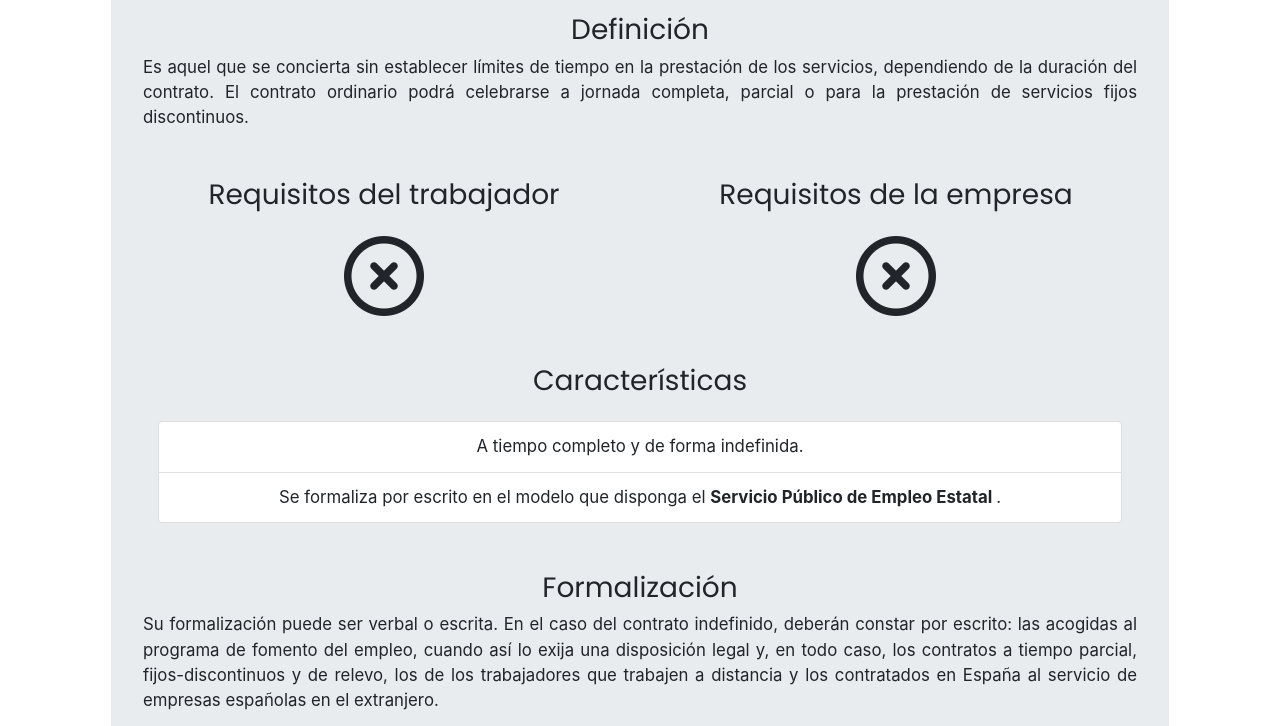
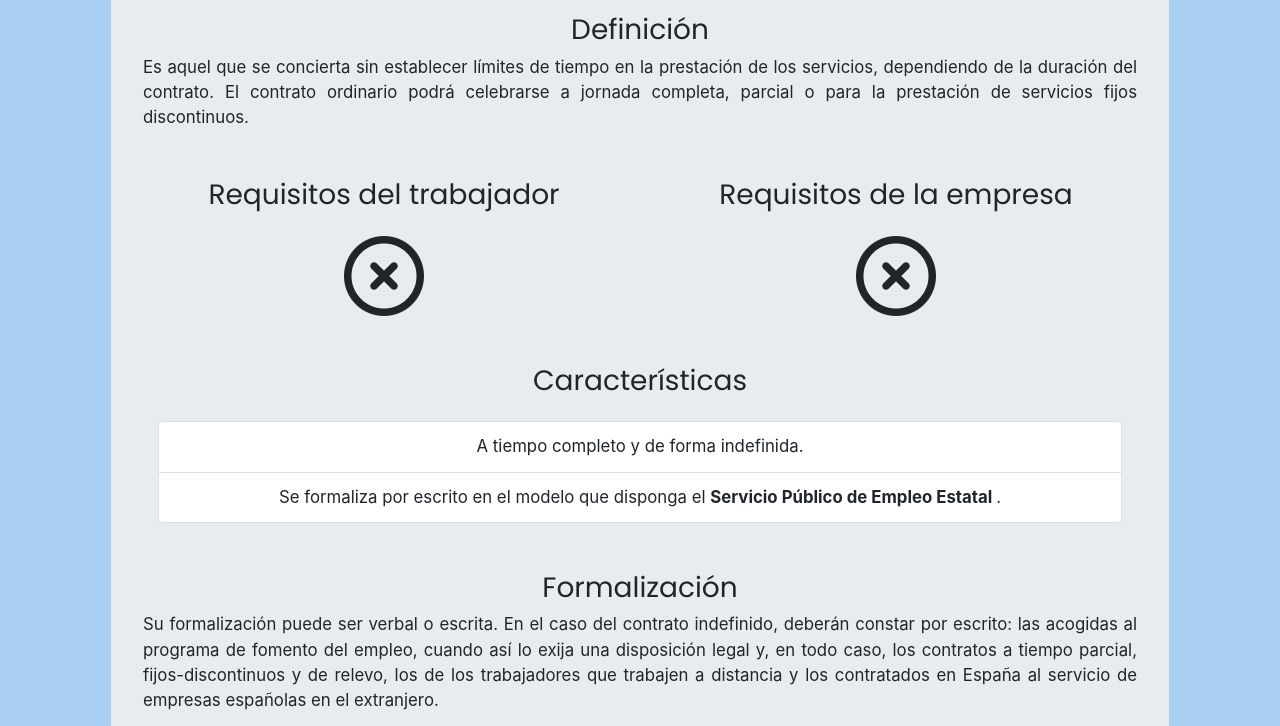
Before and after one commit to javierluque96/PresentacionFOL, a plain HTML site: page ContratosDeTrabajo/index.html in a window 1280 px wide. Shown: the part 194-920 px from the top of the page. Drawn offline with nearby package versions, Linux system fonts and the light colour scheme.

Commit message:
actualizacion

```diff
--- a/ContratosDeTrabajo/style.css
+++ b/ContratosDeTrabajo/style.css
@@ -1,3 +1,7 @@
+body {
+  background-color: #0274d857;
+}
+
 h1, h3, nav {
   font-family: 'Poppins', sans-serif;
 }
```
